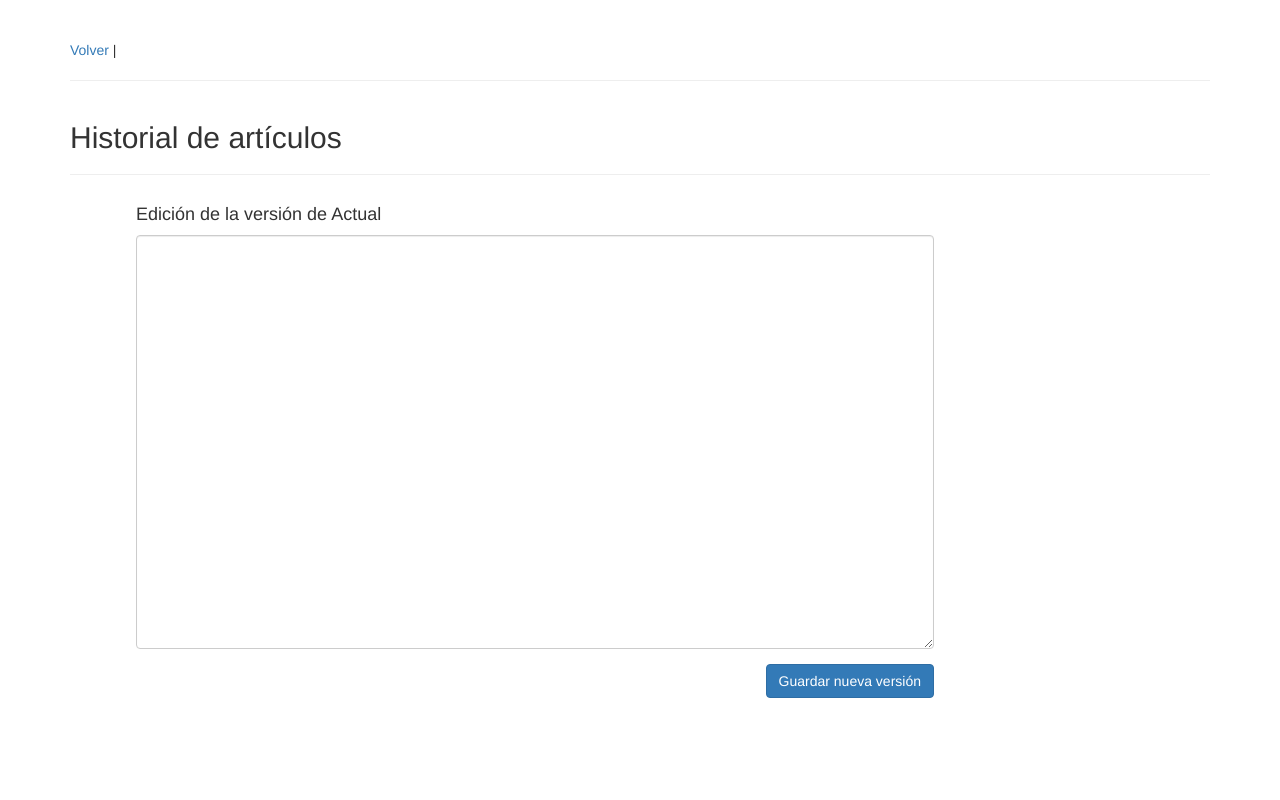
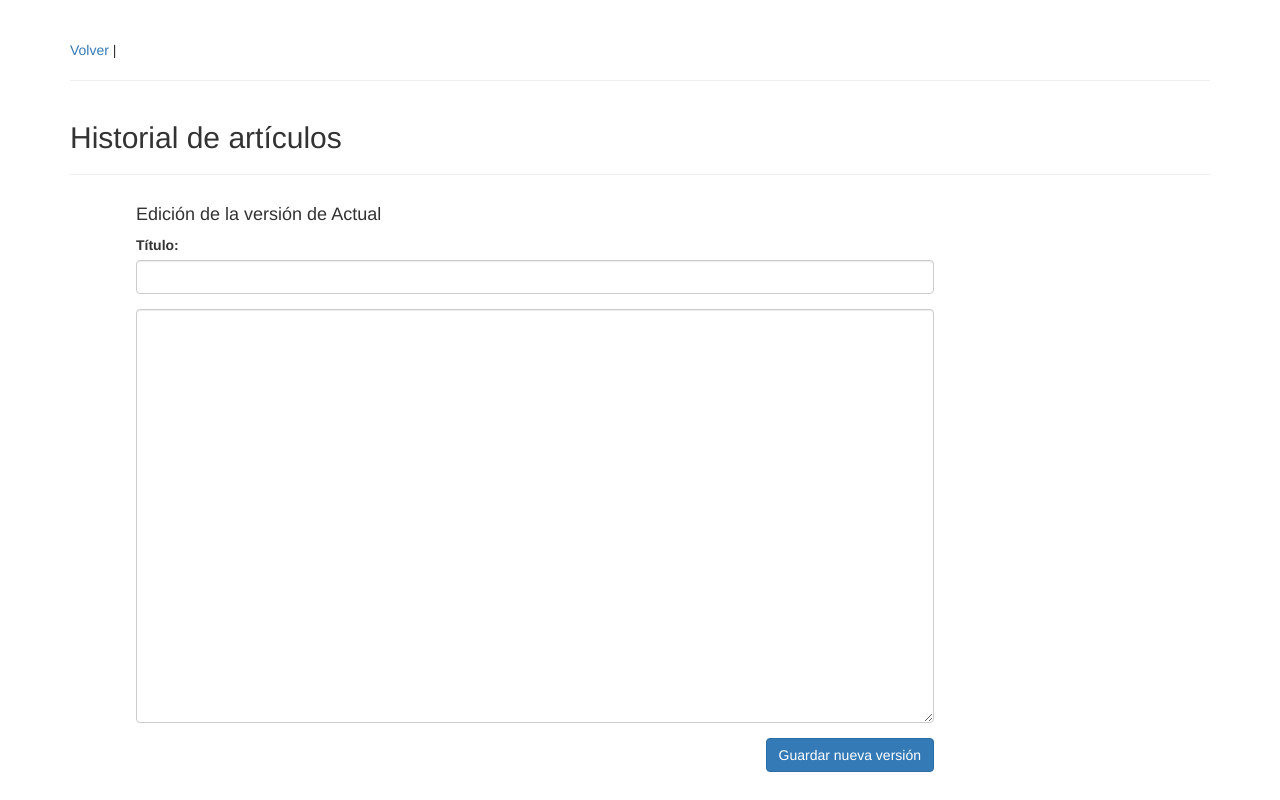
Before and after one commit to LabSis/wiki-seguridad, a PHP site: page /src/ver_historial_articulo.php in a window 1280 px wide. Run offline with PHP 8.4, Linux system fonts and the light colour scheme; tables that the repository leaves empty hold one stand-in row (values such as "Sample post"); data that the repository does not hold is empty; some libraries are stand-ins or nearby versions.

Commit message:
Resuelvo issue #1: Cambiar una versión y guardar a partir de ella

```diff
--- a/src/ver_historial_articulo.php
+++ b/src/ver_historial_articulo.php
@@ -98,9 +98,18 @@ if (strcasecmp($metodo, "POST") === 0) {
             </ul>
             <div class="editor row" >
                 <form role="form" action="<?php echo $WEB_PATH . $CTRL_REL_PATH ?>editar_articulo.php" method="POST">
+
+                    <input type="hidden" value="<?php echo $id_tecnica ?>" name="hidIdTecnicaModalEditar" id="hidIdTecnicaModalEditar" />
+                    <input type="hidden" value="<?php echo $id_articulo ?>" name="hidIdArticuloModalEditar" id="hidIdArticuloModalEditar" />
+
+
                     <h4>Edición de la versión de <span id="spanTituloEdicion"></span></h4>
                     <div class="form-group">
-                        <textarea class="form-control" rows="20" id="txtEdicion" ><?php echo $version_actual ?></textarea>
+                        <label for="comment">Título:</label>
+                        <input type="text" class="form-control" name="txtTituloModalEditar" id="txtTituloModalEditar">
+                    </div>
+                    <div class="form-group">
+                        <textarea class="form-control" rows="20" id="txtEdicion" name="txtContenidoModalEditar" ><?php echo $version_actual ?></textarea>
                     </div>
                     <button type="submit" class="btn btn-primary pull-right">Guardar nueva versión</button>
                 </form>
```
